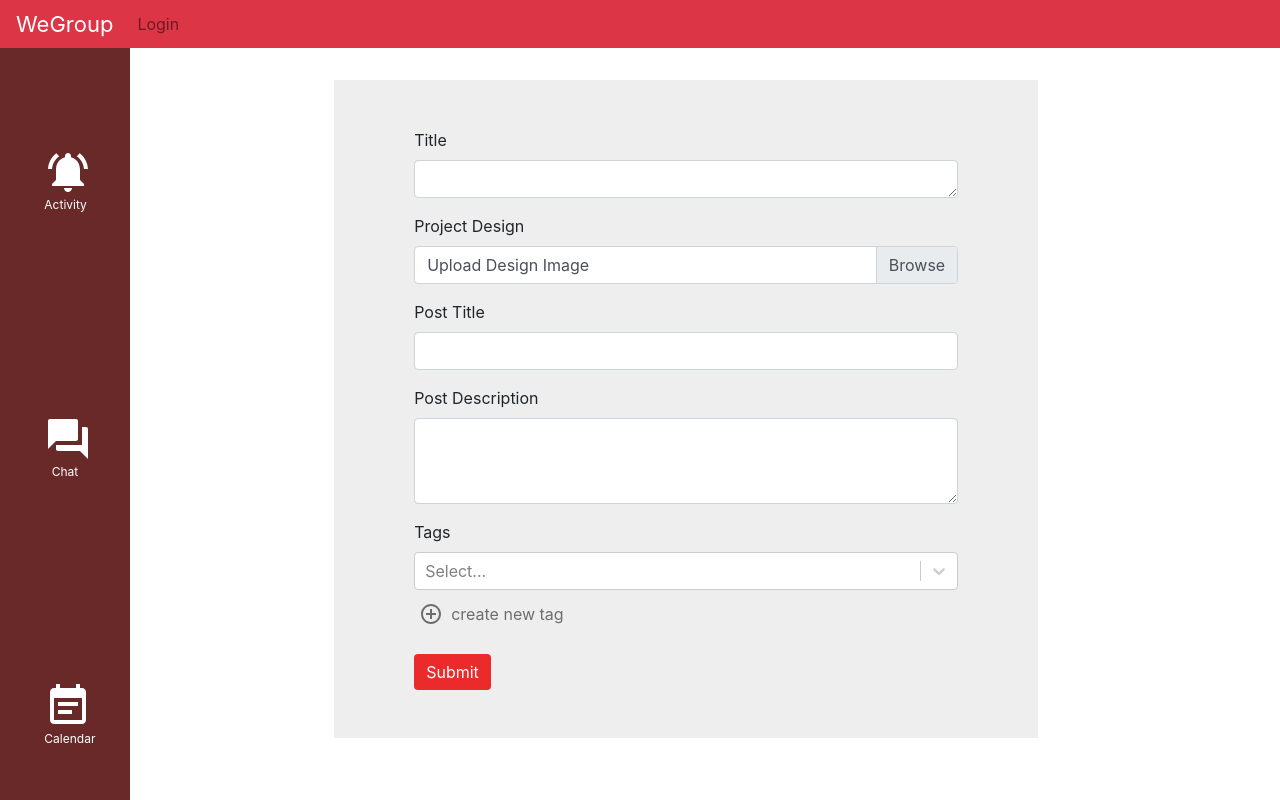
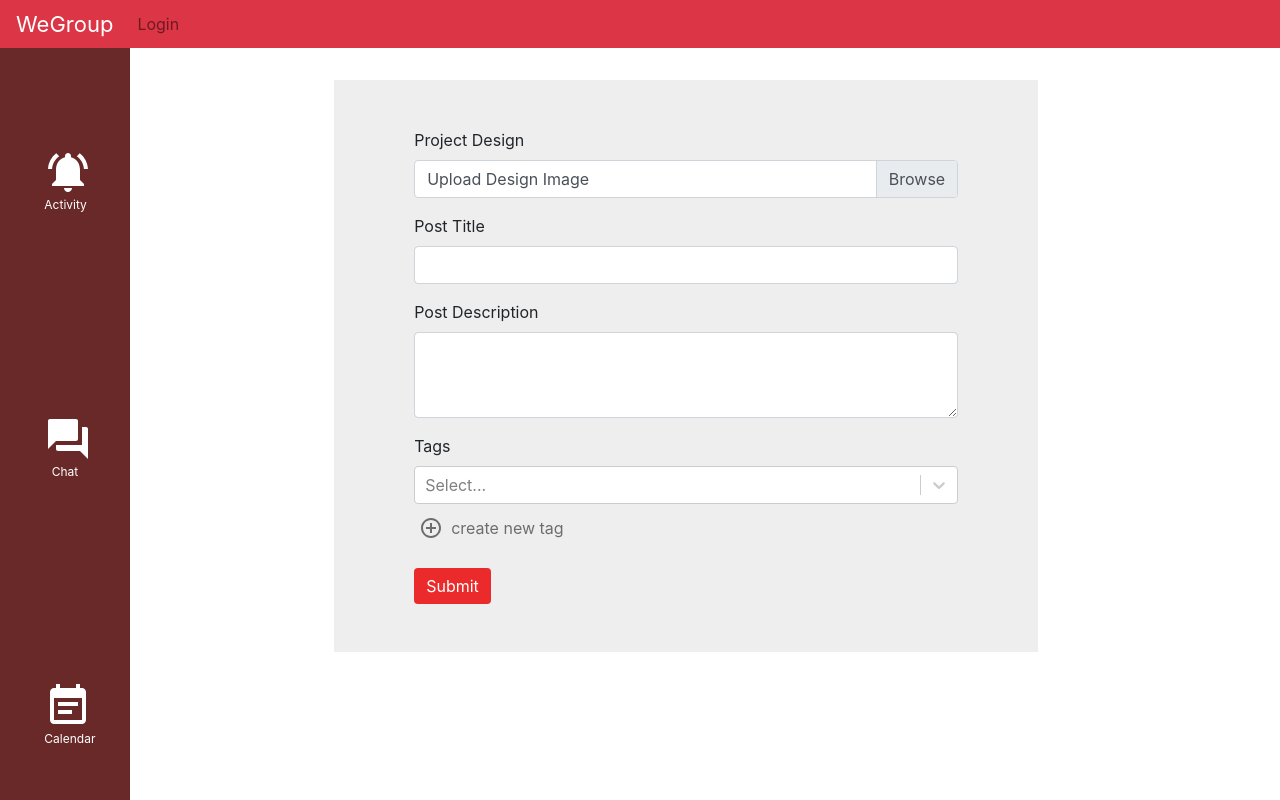
Before and after one commit to gaolinyi828/WeGroup, a React (Create React App) app in the folder frontend/wegroup/: page /create_post in a window 1280 px wide. Built offline with nearby package versions, Linux system fonts and the light colour scheme; no server answers.

Commit message:
added comments for the files

```diff
--- a/frontend/wegroup/src/App.js
+++ b/frontend/wegroup/src/App.js
@@ -15,6 +15,7 @@ import PostDetailPage from "./containers/PostDetailPage";
 import PostCreate from "./containers/PostCreate";
 import EditCommentPage from "./containers/EditCommentPage";
 
+// This is the root component of our react application
 function App() {
   return (
       <Provider store={store}>
--- a/frontend/wegroup/src/components/PostForm.js
+++ b/frontend/wegroup/src/components/PostForm.js
@@ -8,16 +8,23 @@ import UserService from "../services/UserService";
 import {IconButton} from "@material-ui/core";
 import AddCircleOutlineIcon from '@material-ui/icons/AddCircleOutline';
 import TabForm from "./TabForm";
+import {useHistory} from "react-router";
 
+// This component is used for creating a post
 const PostForm = () => {
+    // useHistory for re-direct page
+    const history = useHistory();
+
+    // component states
     const [formData, setFormData] = useState({
         img: null,
         title: '',
         text: '',
         tagId : '',
         userId: '',
-        title: '',
     })
+    const [allTags, setAllTags] = useState([]);
+    const [fileName, setFileName] = useState("Upload Design Image");
     const tagService = TagService.instance;
     const postService = PostService.instance;
     const userService = UserService.instance;
@@ -44,7 +51,6 @@ const PostForm = () => {
 
 
     const handleOnSubmit = () => {
-        console.log(formData.title);
         postService.createPost(formData)
             .then(r => {
                 if (r.status !== 200) {
@@ -55,15 +61,16 @@ const PostForm = () => {
                         title: '',
                         text: '',
                         tagId : '',
-                    title:'',
                     })
                     setFileName("Upload Design Image");
                     alert("Post Succeed!");
+                    r.json().then(r => {
+                        const postId= r._id;
+                        history.push(`/post_detail/${postId}`)
+                    });
                 }
             })
     }
-
-    const [allTags, setAllTags] = useState([]);
     useEffect(() => {
         fetchTag();
         fetchUser();
@@ -84,26 +91,21 @@ const PostForm = () => {
     const handleOnClickCreateTag = () => {
         setShowModal(true)
     }
-    const handleClose = () => setShowModal(false);
+    const handleClose = () => {
+        setShowModal(false)
+        history.push('/create_post');
+    };
 
     const handleOnSelectFile = (e) => {
         setFileName(e.target.files[0].name);
         setFormData({...formData, img: e.target.files[0]})
     }
-
-    const [fileName, setFileName] = useState("Upload Design Image");
-
-
     return (
         <div>
             <Container>
                 <Row>
                     <Col xs={{span: 4, offset: 2}}>
                         <Form style={{marginTop: '2rem', width: '44rem', padding: "3rem 5rem", backgroundColor: '#eeeeee' }}>
-                            <Form.Group controlId="postTitle">
-                                <Form.Label>Title</Form.Label>
-                                <Form.Control as="textarea" rows={1} name="title" onChange={handleOnChange} value={formData.title}/>
-                            </Form.Group>
                             <Form.Group>
                                 <Form.Label>Project Design</Form.Label>
                                 <Form.File custom id="postImage">
@@ -160,5 +162,4 @@ const PostForm = () => {
     )
 }
 
-
 export default PostForm;
--- a/frontend/wegroup/src/components/SideNav.js
+++ b/frontend/wegroup/src/components/SideNav.js
@@ -7,7 +7,8 @@ import Row from "react-bootstrap/Row";
 import { Nav} from "react-bootstrap";
 
 
-// need to add nav panels
+// need to add nav panels when we add chat and calendar features in the future
+// This is the side nav bar component
 const SideNav = () => {
     return (
             <Nav className={'sidenav'} style={{backgroundColor: '#692929', color: '#0a0a0a', textAlign: 'center'}}>
--- a/frontend/wegroup/src/components/TabForm.js
+++ b/frontend/wegroup/src/components/TabForm.js
@@ -3,8 +3,7 @@ import {Form, Col, Row, Button, Container} from 'react-bootstrap';
 import TagService from "../services/TagService";
 import {useHistory} from "react-router";
 
-
-
+// This component is used for creating a new tag
 const TabForm = (props) => {
     const tagService = TagService.instance;
     const history = useHistory();
@@ -15,7 +14,7 @@ const TabForm = (props) => {
         year: '',
     })
 
-
+    // handle on create function when click create button
     const handleOnCreate = () => {
         tagService.createTag(formData).then(res => {
             if (res.status !== 201) {
--- a/frontend/wegroup/src/containers/PostCreate.js
+++ b/frontend/wegroup/src/containers/PostCreate.js
@@ -5,6 +5,7 @@ import React from "react";
 import PostForm from "../components/PostForm";
 import "../styles/ActivityPage.css";
 
+// This is create post page component
 const PostCreate = () => {
     return (
         <div>
--- a/frontend/wegroup/src/services/PostService.js
+++ b/frontend/wegroup/src/services/PostService.js
@@ -24,7 +24,6 @@ class PostService {
         if (post.comments) data.append('comments', post.comments);
         if (post.interested) data.append('interested', post.interested);
         if (post.userId) data.append('userId', post.userId);
-        if (post.title) data.append('title', post.title);
         return fetch(`${POST_API_URL}`, {
             body: data,
             method: 'POST'
--- a/frontend/wegroup/src/services/TagService.js
+++ b/frontend/wegroup/src/services/TagService.js
@@ -1,7 +1,7 @@
 let _singleton = Symbol();
 const TAG_API_URL = 'http://localhost:8080/tags';
 
-
+// The services function for tag related APIs
 class TagService {
     constructor(singletonToken) {
         if (_singleton !== singletonToken)
```
Lines whose indentation alone changed are shown as unchanged.
